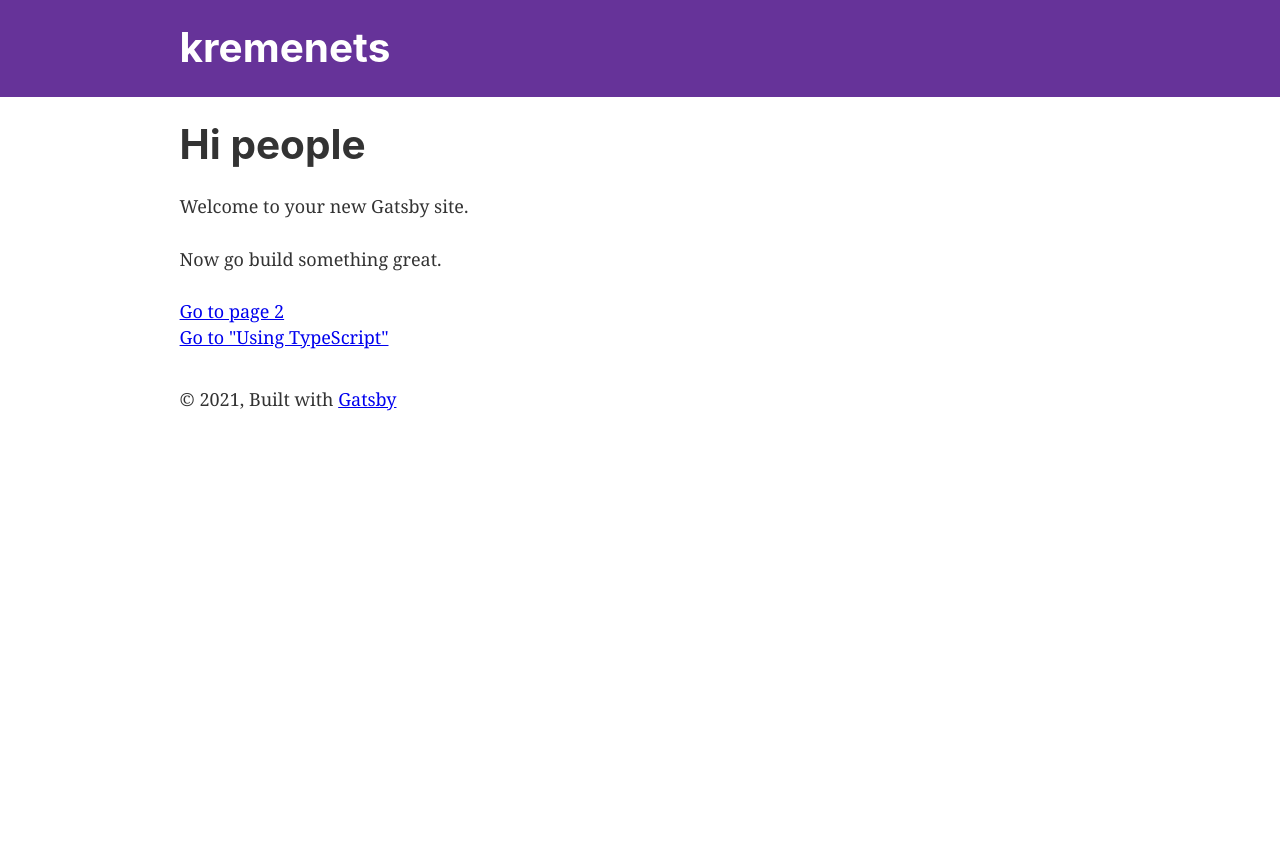
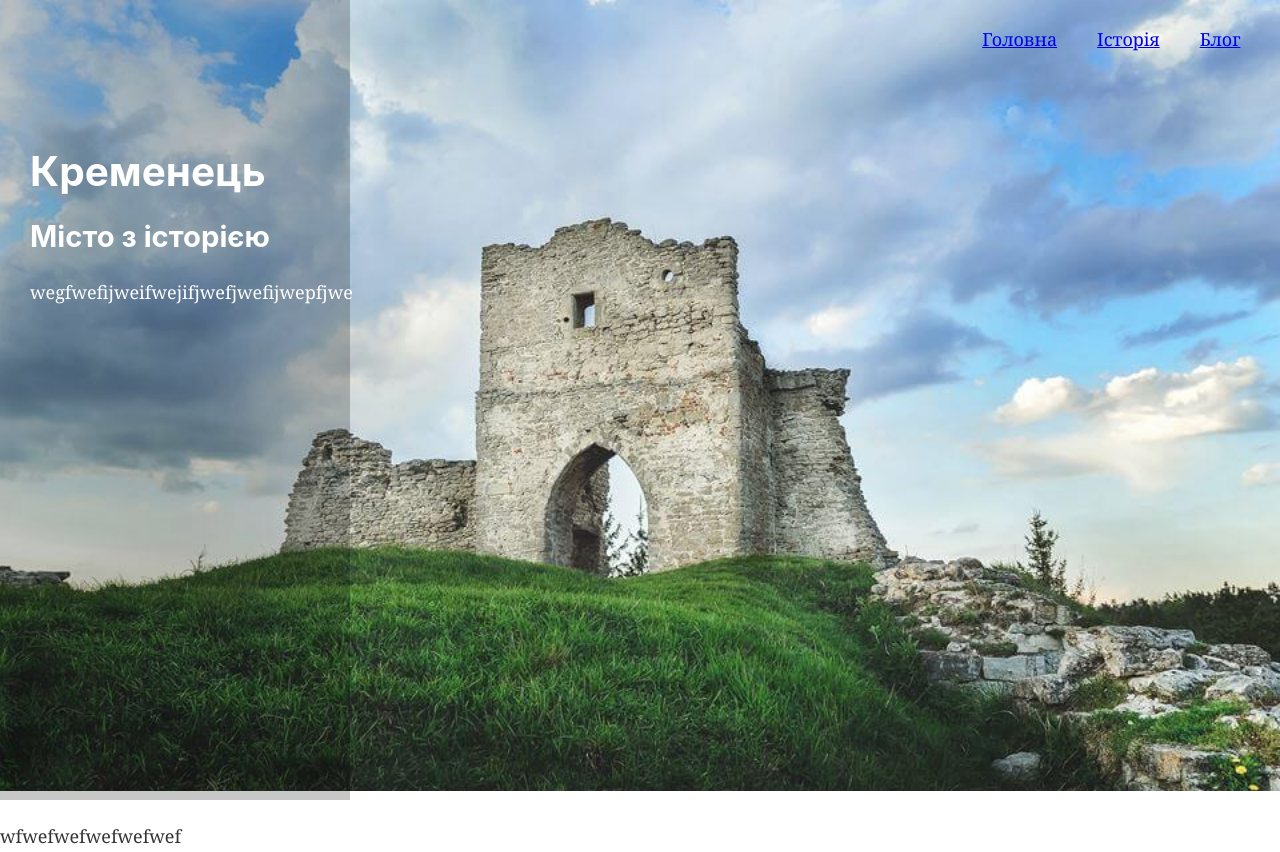
Before and after one commit to aschipsky/kremenets_project, a Gatsby site: page / in a window 1280 px wide. Shown: the top 852 px of the page. Before the commit the page ends 800 px from the top, so only its background shows below. Built offline with nearby package versions, Linux system fonts and the light colour scheme; Gatsby itself is replaced by a stand-in of ours.

Commit message:
base change

```diff
--- /dev/null
+++ b/src/components/banner.js
@@ -0,0 +1,22 @@
+import React from "react"
+import bannerImg from "../images/banner.jpg"
+
+const Banner = () => (
+  <div className="banner"
+    style={{
+        margin: `0 auto`,
+        maxWidth: 1920,
+    }}
+  >
+    <div className="banner-title-block">
+      <div className="banner-title-items">
+      <h1>Кременець</h1>
+      <h2>Місто з історією</h2>
+      <p>wegfwefijweifwejifjwefjwefijwepfjwe</p>
+      </div>
+    </div>
+    <img src={bannerImg} alt="kremenets"/>
+  </div>
+)
+
+export default Banner
--- a/src/components/header.js
+++ b/src/components/header.js
@@ -1,42 +1,28 @@
+import React from "react"
 import { Link } from "gatsby"
-import PropTypes from "prop-types"
-import React from "react"
 
-const Header = ({ siteTitle }) => (
+const Header = () => (
   <header
     style={{
-      background: `rebeccapurple`,
+      background: `transparent`,
       marginBottom: `1.45rem`,
+      position: `absolute`,
+      width:`100%`,
     }}
   >
     <div
       style={{
         margin: `0 auto`,
-        maxWidth: 960,
+        maxWidth: 1920,
         padding: `1.45rem 1.0875rem`,
       }}
     >
-      <h1 style={{ margin: 0 }}>
-        <Link
-          to="/"
-          style={{
-            color: `white`,
-            textDecoration: `none`,
-          }}
-        >
-          {siteTitle}
-        </Link>
-      </h1>
+    <Link to="/">Головна</Link>
+    <Link to="#history">Історія</Link>
+    <Link to="/blog/">Блог</Link>
     </div>
+
   </header>
 )
 
-Header.propTypes = {
-  siteTitle: PropTypes.string,
-}
-
-Header.defaultProps = {
-  siteTitle: ``,
-}
-
 export default Header
--- a/src/components/layout.css
+++ b/src/components/layout.css
@@ -595,3 +595,40 @@ html {
       font-size: 100%;
     }
   }
+
+
+  header div {
+    display: flex;
+    justify-content: flex-end;
+  }
+
+  header a {
+    display: flex;
+    padding: 0 20px;
+  }
+
+  .banner-title-block {
+    position: absolute;
+    background: rgba(0, 0, 0, 0.22);
+    min-width: 350px;
+    padding-left: 30px;
+    color: white;
+    height: 100%;
+  }
+
+  .banner-title-items {
+    position: absolute;
+    top: 150px;
+  }
+
+  .banner img {
+    width: 100%;
+  }
+
+  footer {
+    margin-top: 2rem;
+    background: #201E1E;
+    color: #fff;
+    text-align: center;
+    padding: 30px 0 30px 0;
+  }
--- a/src/components/layout.js
+++ b/src/components/layout.js
@@ -6,7 +6,6 @@
  */
 
 import React from "react"
-import PropTypes from "prop-types"
 import { useStaticQuery, graphql } from "gatsby"
 
 import Header from "./header"
@@ -25,20 +24,15 @@ const Layout = ({ children }) => {
 
   return (
     <>
-      <Header siteTitle={data.site.siteMetadata?.title || `Title`} />
+      <Header/>
       <div
         style={{
           margin: `0 auto`,
-          maxWidth: 960,
-          padding: `0 1.0875rem 1.45rem`,
+          maxWidth: 1920,
         }}
       >
         <main>{children}</main>
-        <footer
-          style={{
-            marginTop: `2rem`,
-          }}
-        >
+        <footer>
           © {new Date().getFullYear()}, Built with
           {` `}
           <a href="https://www.gatsbyjs.com">Gatsby</a>
@@ -48,8 +42,4 @@ const Layout = ({ children }) => {
   )
 }
 
-Layout.propTypes = {
-  children: PropTypes.node.isRequired,
-}
-
 export default Layout
--- a/src/pages/index.js
+++ b/src/pages/index.js
@@ -1,28 +1,15 @@
 import React from "react"
-import { Link } from "gatsby"
-import { InMemoryCache, ApolloClient } from '@apollo/client';
+import Banner from "../components/banner"
 
 import Layout from "../components/layout"
-// import Image from "../components/image"
-
-const client = new ApolloClient({
-  // ...other arguments...
-  cache: new InMemoryCache({
-    dataIdFromObject: o => {o.id ? `${o.__typename}-${o.id}`: `${o.__typename}-${o.cursor}`},
-  })
-});
 
 
 const IndexPage = () => (
   <Layout>
-    <h1>Hi people</h1>
-    <p>Welcome to your new Gatsby site.</p>
-    <p>Now go build something great.</p>
-    <div style={{ maxWidth: `300px`, marginBottom: `1.45rem` }}>
-      {/* <Image /> */}
-    </div>
-    <Link to="/page-2/">Go to page 2</Link> <br />
-    <Link to="/using-typescript/">Go to "Using TypeScript"</Link>
+      <Banner/>
+      <section id="history">
+        wfwefwefwefwefwef
+      </section>
   </Layout>
 )
 
```
Also changed, not shown: src/components/bannerBlog.js (added, +16 -0 lines), src/pages/blog.js (renamed from src/pages/page-2.js, +7 -6 lines), src/images/banner-blog.png (added), src/images/banner.jpg (added).
